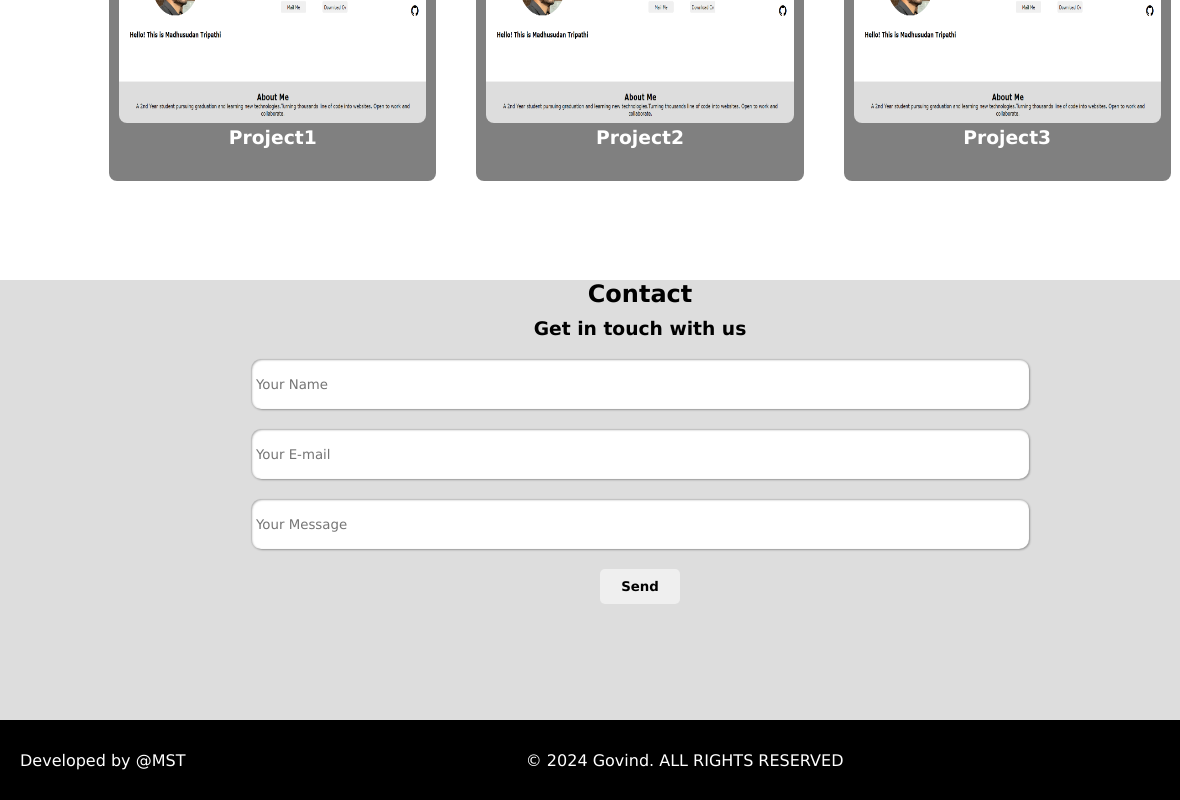
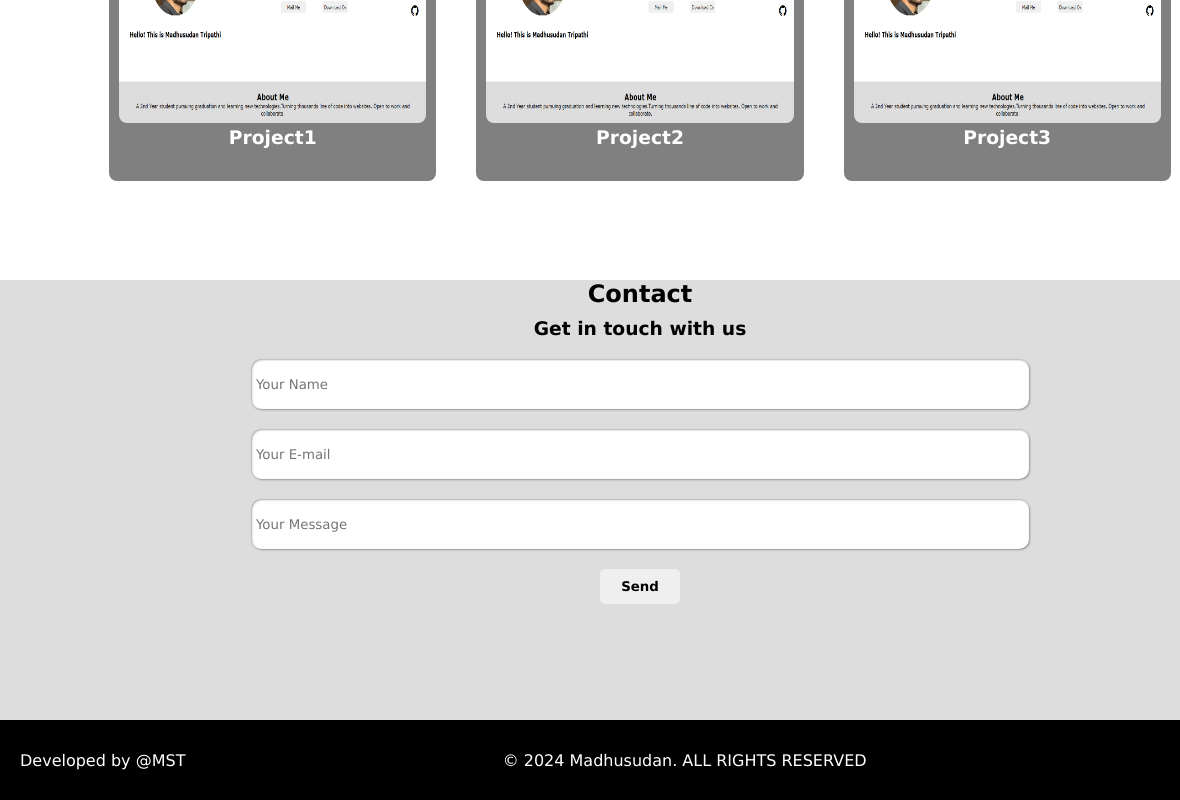
Before and after one commit to MSTripathii/Portfolio, a plain HTML site: page index.html in a window 1280 px wide. Shown: the part 1320-2120 px from the top of the page, 0-1180 px from the left. Drawn offline with nearby package versions, Linux system fonts and the light colour scheme.

Commit message:
update 1.0

```diff
--- a/index.html
+++ b/index.html
@@ -119,7 +119,7 @@
             <p>Developed by @MST</p>
         </div>
         <div class="footer_item">
-            <p>© 2024 Govind. ALL RIGHTS RESERVED</p>
+            <p>© 2024 Madhusudan. ALL RIGHTS RESERVED</p>
         </div>
         <div class="footer_item">
             <p>follow us:</p>
```
